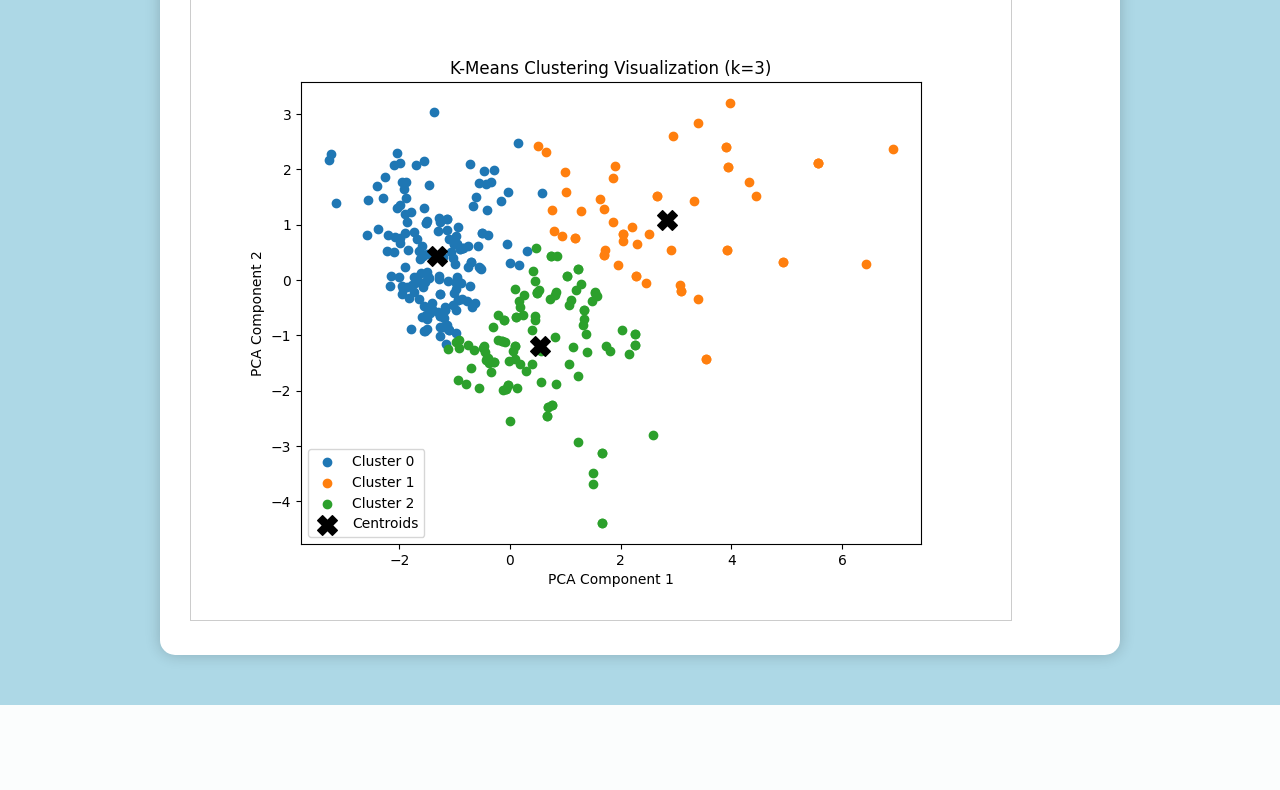
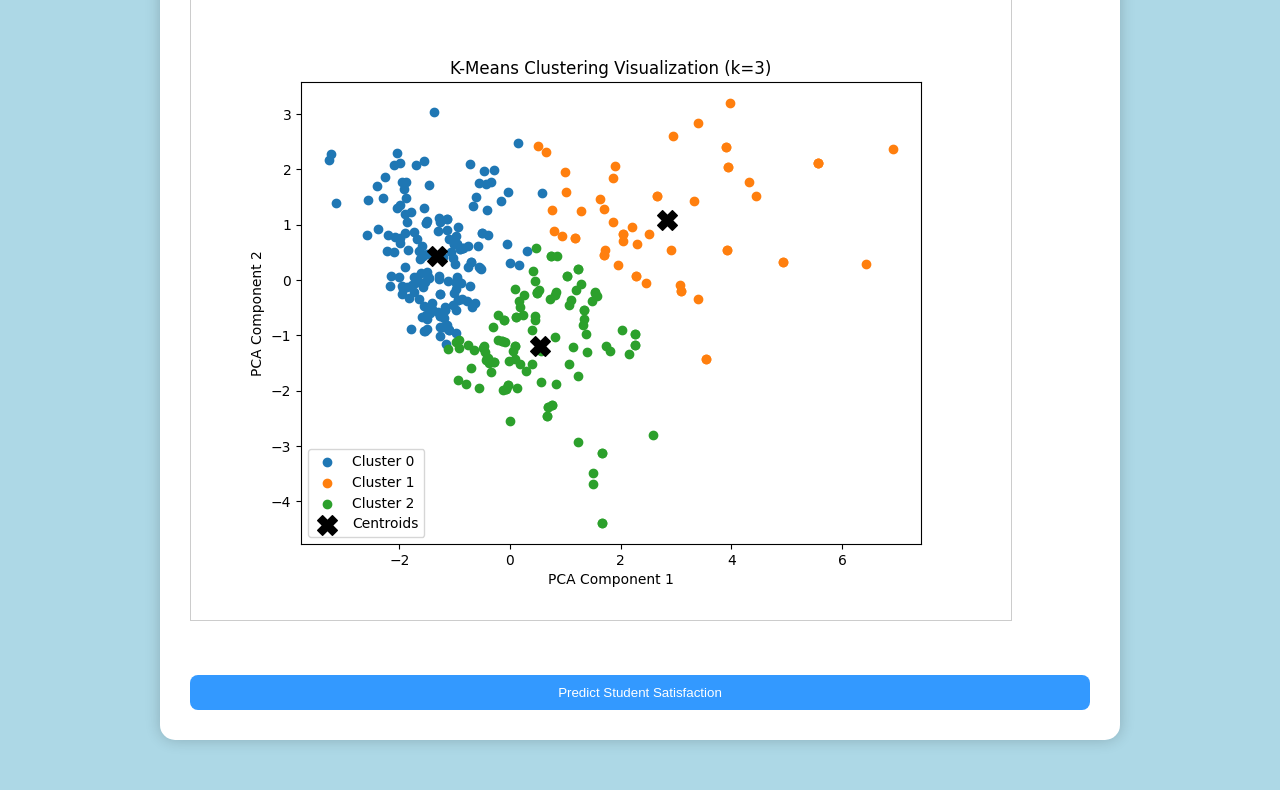
Before and after one commit to INFO3604ProjectOrganization/StudentEnrolmentPlan, a Python web app: template templates/predict_grades.html in a window 1280 px wide. Shown: the part 393-1183 px from the top of the page. Before the commit the page ends 1098 px from the top, so only its background shows below. Run offline with Jinja, Linux system fonts and the light colour scheme; the template is opened without the code that fills it, so the values that code supplies are empty.

Commit message:
Student satisfaction button

```diff
--- a/templates/predict_grades.html
+++ b/templates/predict_grades.html
@@ -130,6 +130,10 @@
 
         <h3> K-Means Clustering Visualization</h3>
         <img src="static/graphs/kmeans_clusters.png" alt="KMeans Clusters" style="max-width: 100%; border: 1px solid #ccc; padding: 10px;">
+
+        <form action="/predict_satisfaction">
+            <button type="submit">Predict Student Satisfaction</button>
+        </form>
     </div>
 </body>
 </html>
```
